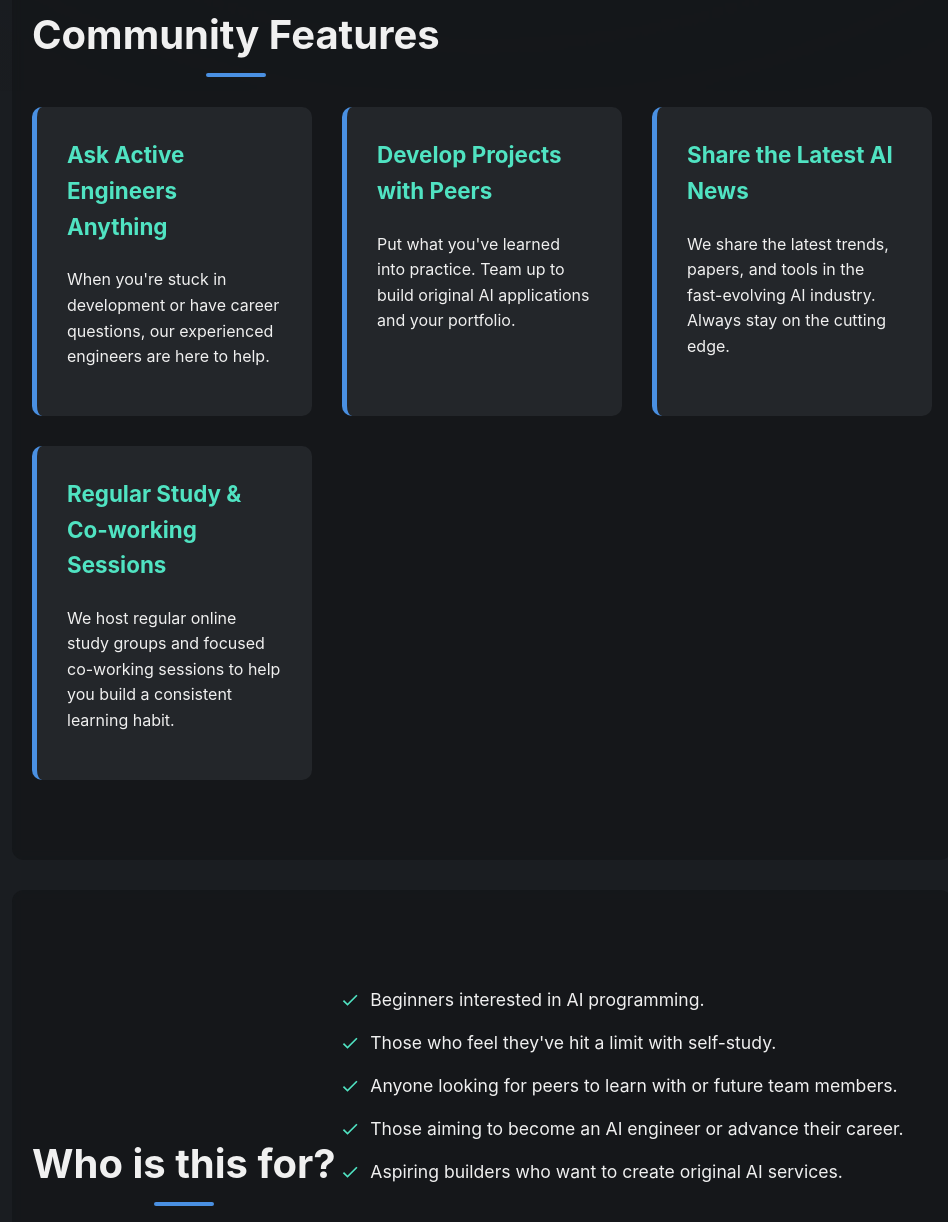
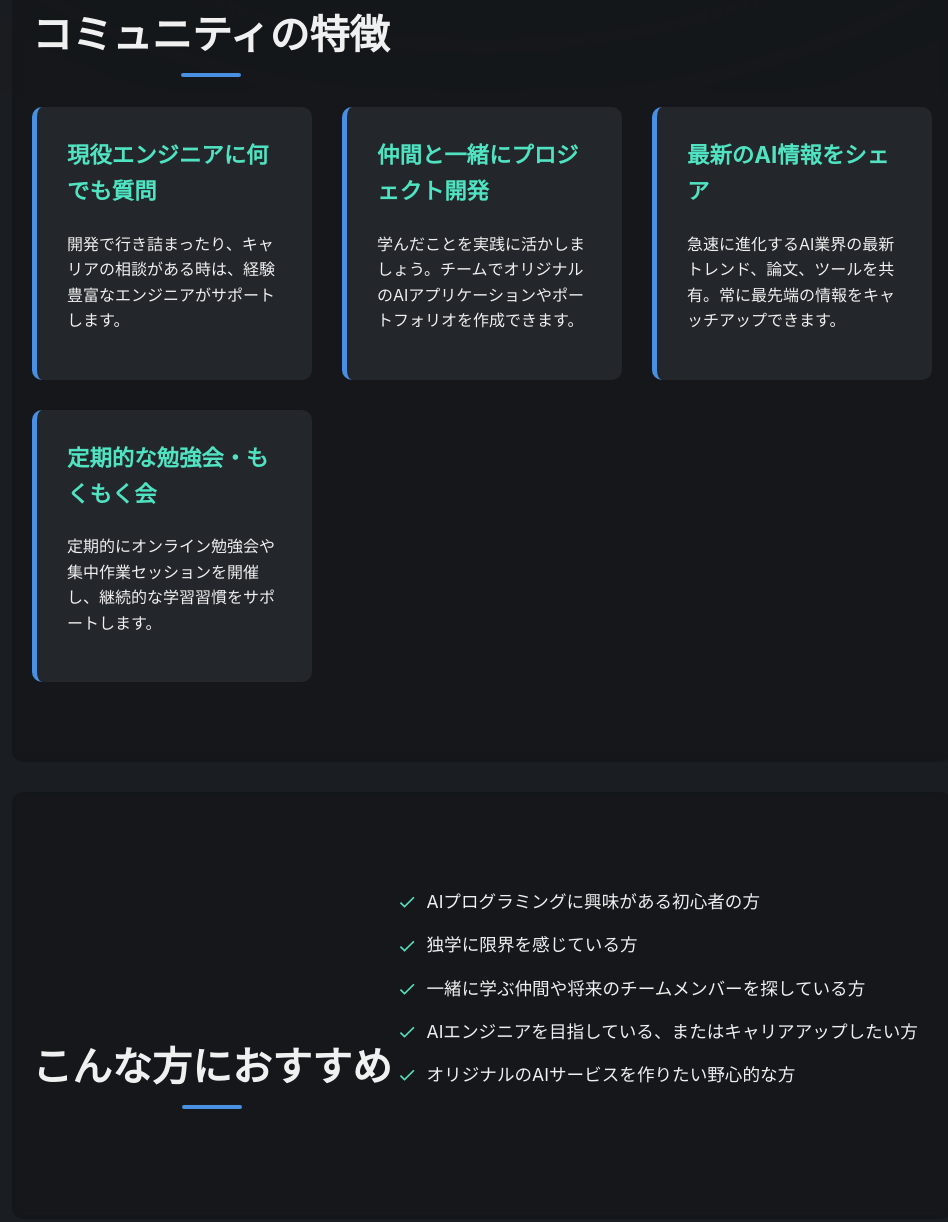
Before and after one commit to sinjorjob/20250712-LP, a plain HTML site: page index.html in a window 1280 px wide. Shown: the part 709-1931 px from the top of the page, without its empty margins (158-1106 px from the left). Drawn offline with Linux system fonts and the light colour scheme.

Commit message:
Translate HTML content from English to Japanese

```diff
--- a/index.html
+++ b/index.html
@@ -1,9 +1,9 @@
 <!DOCTYPE html>
-<html lang="en">
+<html lang="ja">
 <head>
     <meta charset="UTF-8">
     <meta name="viewport" content="width=device-width, initial-scale=1.0">
-    <title>AI Programming Learning Community</title>
+    <title>AIプログラミング学習コミュニティ</title>
     <style>
         :root {
             --primary-color: #4a90e2;
@@ -208,33 +208,33 @@
 
     <header class="hero">
         <div class="container">
-            <h1>Learn AI Development, Together</h1>
-            <p>Join our AI Programming Community to hone cutting-edge skills with peers.<br>A place for everyone to grow, from beginners to experts.</p>
+            <h1>AI開発を、一緒に学ぼう</h1>
+            <p>AIプログラミングコミュニティに参加して、仲間と共に最先端のスキルを磨きましょう。<br>初心者から経験者まで、みんなが成長できる場所です。</p>
             <!-- TODO: Replace with your Discord invite link -->
-            <a href="#" class="cta-button">Join the Community on Discord</a>
+            <a href="#" class="cta-button">Discordでコミュニティに参加</a>
         </div>
     </header>
 
     <main>
         <div id="features">
             <div class="container">
-                <h2>Community Features</h2>
+                <h2>コミュニティの特徴</h2>
                 <div class="features-grid">
                     <div class="feature-card">
-                        <h3>Ask Active Engineers Anything</h3>
-                        <p>When you're stuck in development or have career questions, our experienced engineers are here to help.</p>
+                        <h3>現役エンジニアに何でも質問</h3>
+                        <p>開発で行き詰まったり、キャリアの相談がある時は、経験豊富なエンジニアがサポートします。</p>
                     </div>
                     <div class="feature-card">
-                        <h3>Develop Projects with Peers</h3>
-                        <p>Put what you've learned into practice. Team up to build original AI applications and your portfolio.</p>
+                        <h3>仲間と一緒にプロジェクト開発</h3>
+                        <p>学んだことを実践に活かしましょう。チームでオリジナルのAIアプリケーションやポートフォリオを作成できます。</p>
                     </div>
                     <div class="feature-card">
-                        <h3>Share the Latest AI News</h3>
-                        <p>We share the latest trends, papers, and tools in the fast-evolving AI industry. Always stay on the cutting edge.</p>
+                        <h3>最新のAI情報をシェア</h3>
+                        <p>急速に進化するAI業界の最新トレンド、論文、ツールを共有。常に最先端の情報をキャッチアップできます。</p>
                     </div>
                     <div class="feature-card">
-                        <h3>Regular Study & Co-working Sessions</h3>
-                        <p>We host regular online study groups and focused co-working sessions to help you build a consistent learning habit.</p>
+                        <h3>定期的な勉強会・もくもく会</h3>
+                        <p>定期的にオンライン勉強会や集中作業セッションを開催し、継続的な学習習慣をサポートします。</p>
                     </div>
                 </div>
             </div>
@@ -242,30 +242,30 @@
 
         <div id="target">
             <div class="container">
-                <h2>Who is this for?</h2>
+                <h2>こんな方におすすめ</h2>
                 <ul class="target-list">
-                    <li>Beginners interested in AI programming.</li>
-                    <li>Those who feel they've hit a limit with self-study.</li>
-                    <li>Anyone looking for peers to learn with or future team members.</li>
-                    <li>Those aiming to become an AI engineer or advance their career.</li>
-                    <li>Aspiring builders who want to create original AI services.</li>
+                    <li>AIプログラミングに興味がある初心者の方</li>
+                    <li>独学に限界を感じている方</li>
+                    <li>一緒に学ぶ仲間や将来のチームメンバーを探している方</li>
+                    <li>AIエンジニアを目指している、またはキャリアアップしたい方</li>
+                    <li>オリジナルのAIサービスを作りたい野心的な方</li>
                 </ul>
             </div>
         </div>
 
         <section id="join">
             <div class="container">
-                <h2>Ready to Take the First Step?</h2>
-                <p>It's easy to join. Just click the button below to join our Discord server.<br>We look forward to seeing you there!</p>
+                <h2>最初の一歩を踏み出そう</h2>
+                <p>参加は簡単です。下のボタンをクリックしてDiscordサーバーに参加するだけ。<br>あなたとお会いできることを楽しみにしています！</p>
                 <!-- TODO: Replace with your Discord invite link -->
-                <a href="#" class="cta-button">Join Discord Now</a>
+                <a href="#" class="cta-button">今すぐDiscordに参加</a>
             </div>
         </section>
     </main>
 
     <footer>
         <div class="container">
-            <p>&copy; 2025 AI Programming Community. All Rights Reserved.</p>
+            <p>&copy; 2025 AIプログラミングコミュニティ. All Rights Reserved.</p>
         </div>
     </footer>
 
```
